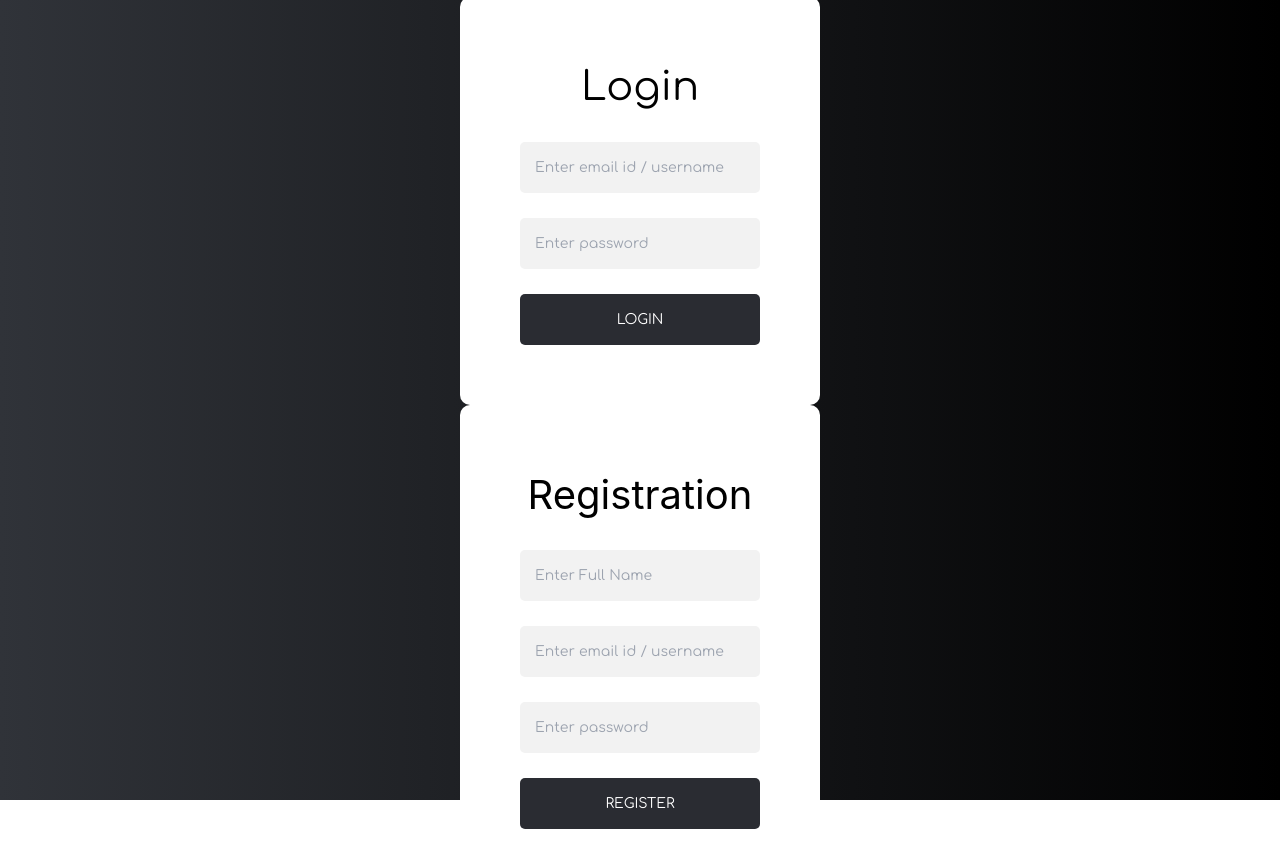
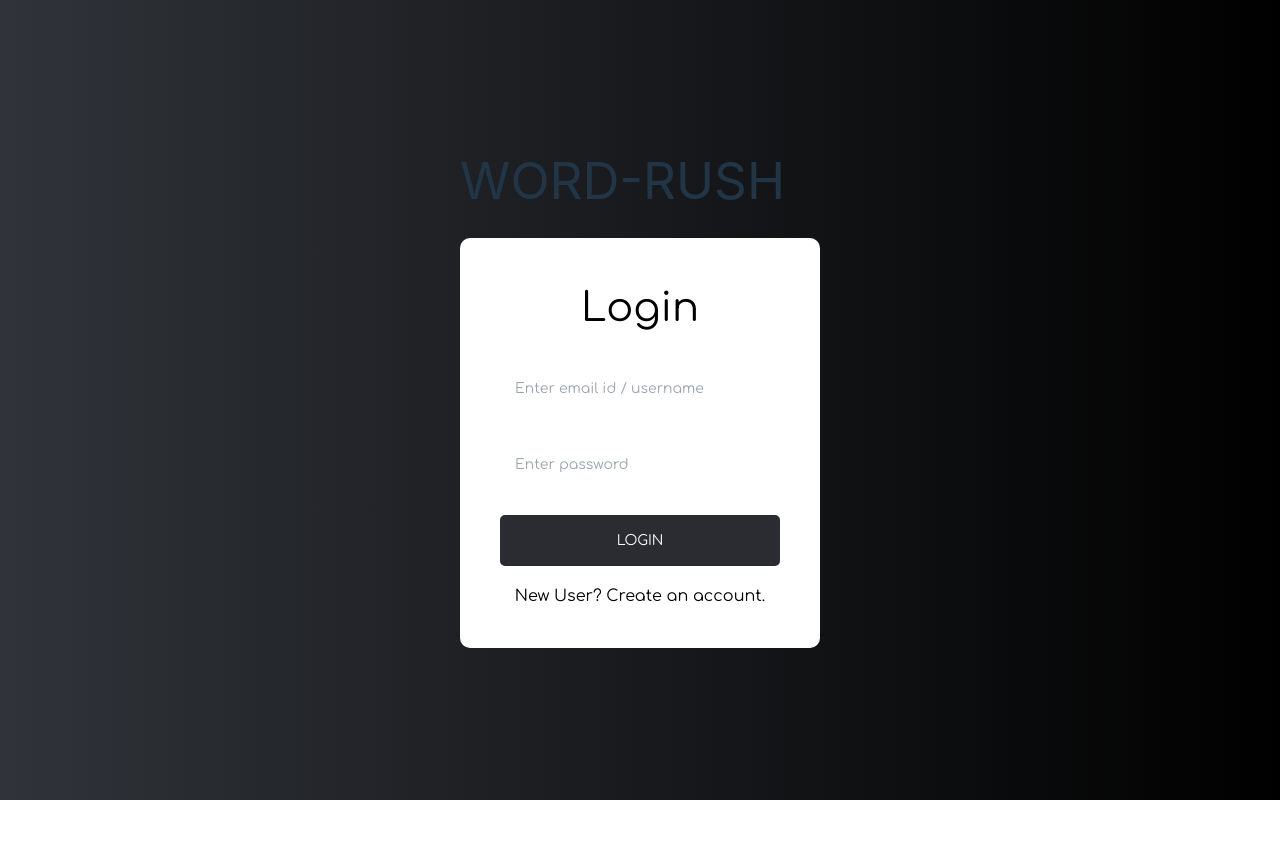
Before and after one commit to Devaansh-Kumar/Word-Rush, a React (Vite) app in the folder client/: page /login in a window 1280 px wide. Shown: the top 868 px of the page. After the commit the page ends 800 px from the top, so only its background shows below. Built offline with nearby package versions, Linux system fonts and the light colour scheme.

Commit message:
added routes in the frontend

```diff
--- a/client/package.json
+++ b/client/package.json
@@ -12,11 +12,15 @@
   "dependencies": {
     "axios": "^1.4.0",
     "formik": "^2.4.2",
+    "localforage": "^1.10.0",
+    "match-sorter": "^6.3.1",
     "react": "^18.2.0",
     "react-dom": "^18.2.0",
+    "react-router": "^6.14.0",
     "react-router-dom": "^6.14.0",
     "react-simple-keyboard": "^3.6.22",
     "react-toastify": "^9.1.3",
+    "sort-by": "^1.2.0",
     "yup": "^1.2.0"
   },
   "devDependencies": {
--- a/client/src/App.jsx
+++ b/client/src/App.jsx
@@ -1,4 +1,4 @@
-import { useEffect } from "react";
+import { Route, Routes } from 'react-router-dom';
 import Keyboard from "./components/Keyboard";
 import "./App.css";
 import WordleGame from "./components/WordleGame";
@@ -11,16 +11,13 @@ function App() {
       <div className="flex justify-center text-sm mb-1 font-serif">
         <h1>WORD-RUSH</h1>
       </div>
-
-      <div>
-        {/* <GridComponent /> */}
-        {/* <WordleGame /> */}
-        {/* <Keyboard handleKeyPress={handleKeyPress}/> */}
-        <Login />
-        <Register />
-      </div>
+      <Routes>
+        <Route path="/login" element={<Login />} />
+        <Route path="/game" element={<WordleGame />} />
+        <Route path="/register" element={<Register />} />
+      </Routes>
     </>
   );
-}
+};
 
 export default App;
--- a/client/src/components/Login.css
+++ b/client/src/components/Login.css
@@ -21,13 +21,13 @@ body {
     background: #FFFFFF;
     border-radius: 10px;
     max-width: 400px;
-    padding: 60px;
+    padding: 40px;
     text-align: center;
 }
 
 .form input {
     outline: 0;
-    background: #f2f2f2;
+    background: #ffffff;
     width: 100%;
     border: 0;
     border-radius: 5px;
@@ -58,7 +58,7 @@ body {
 }
 
 .form button:active {
-    background: #000000;
+    background: #302f2f;
 }
 
 .form span {
@@ -74,3 +74,17 @@ body {
     font-size: 10px;
     color: red;
 }
+
+.link {
+    display: block;
+    margin-top: 18px;
+    text-align: center;
+    color: #000000;
+    font-size: 16px;
+    text-decoration: none;
+    font-family: 'Comfortaa', cursive;
+}
+
+.link:hover {
+    text-decoration: underline;
+}
--- a/client/src/components/Login.jsx
+++ b/client/src/components/Login.jsx
@@ -1,5 +1,6 @@
 import "./Login.css";
 import { Formik } from "formik";
+import { Link } from "react-router-dom";
 import * as Yup from "yup";
 
 // Creating schema
@@ -34,10 +35,10 @@ function Login() {
         }) => (
           <div className="login">
             <div className="form">
-           {/* Passing handleSubmit parameter tohtml form onSubmit property */}
+              {/* Passing handleSubmit parameter tohtml form onSubmit property */}
               <form noValidate onSubmit={handleSubmit}>
                 <span>Login</span>
-              {/* Our input html with passing formik parameters like handleChange, values, handleBlur to input properties */}
+                {/* Our input html with passing formik parameters like handleChange, values, handleBlur to input properties */}
                 <input
                   type="email"
                   name="email"
@@ -52,7 +53,7 @@ function Login() {
                 <p className="error">
                   {errors.email && touched.email && errors.email}
                 </p>
-                 {/* Our input html with passing formik parameters like handleChange, values, handleBlur to input properties */}
+                {/* Our input html with passing formik parameters like handleChange, values, handleBlur to input properties */}
                 <input
                   type="password"
                   name="password"
@@ -62,12 +63,15 @@ function Login() {
                   placeholder="Enter password"
                   className="form-control"
                 />
-                 {/* If validation is not passed show errors */}
+                {/* If validation is not passed show errors */}
                 <p className="error">
                   {errors.password && touched.password && errors.password}
                 </p>
                 {/* Click on submit button to submit the form */}
                 <button type="submit">Login</button>
+                <Link to="/register" className="link">
+                  New User? Create an account.
+                </Link>
               </form>
             </div>
           </div>
--- a/client/src/components/Register.jsx
+++ b/client/src/components/Register.jsx
@@ -1,5 +1,6 @@
 import "./Login.css";
 import { Formik } from "formik";
+import { Link } from 'react-router-dom';
 import * as Yup from "yup";
 
 // Creating schema
@@ -83,6 +84,9 @@ function Register() {
                 </p>
                 {/* Click on submit button to submit the form */}
                 <button type="submit">Register</button>
+                <Link to="/login" className="link">
+                  Already have an account? Login here.
+                </Link>
               </form>
             </div>
           </div>
--- a/client/src/components/WordleGame.jsx
+++ b/client/src/components/WordleGame.jsx
@@ -2,6 +2,7 @@ import React, { useState, useRef, useEffect } from "react";
 import axios from 'axios';
 import { toast, ToastContainer } from 'react-toastify';
 import 'react-toastify/dist/ReactToastify.css';
+import Keyboard from "./Keyboard";
 
 const WordleGame = () => {
   const [word, setWord] = useState(""); // The five-letter word
@@ -193,6 +194,7 @@ const WordleGame = () => {
           </tbody>
         </table>
       </div>
+      <Keyboard />
       <ToastContainer />
     </>
   );
--- a/client/src/main.jsx
+++ b/client/src/main.jsx
@@ -1,8 +1,12 @@
 import React from 'react'
 import ReactDOM from 'react-dom/client'
+import { BrowserRouter } from 'react-router-dom';
 import App from './App.jsx'
 import './index.css'
 
-ReactDOM.createRoot(document.getElementById('root')).render(
-    <App />
-)
+const root = ReactDOM.createRoot(document.getElementById('root'));
+root.render(
+    <BrowserRouter>
+       <App />
+    </BrowserRouter>
+);
```
Also changed, not shown: 1 other file (tests, documents, lock files or other folders).
